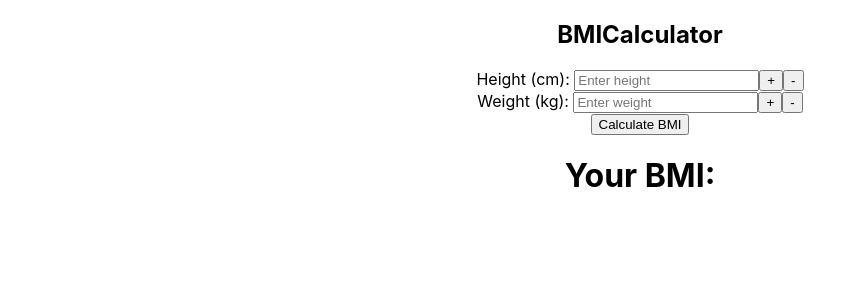
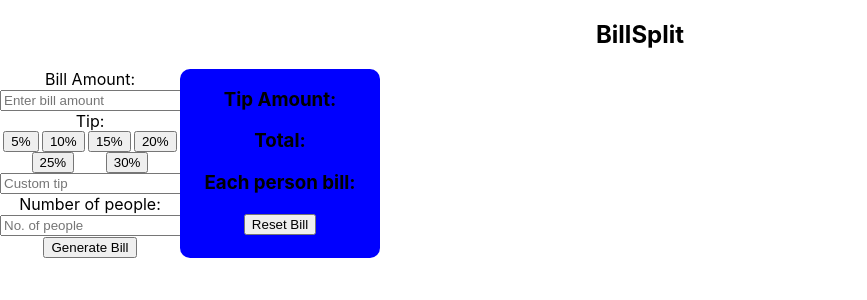
Before and after one commit to D1sha-Singh/frontend-mini-challenges, a React (Create React App) app: page / in a window 1280 px wide. Shown: the top 300 px of the page, without its empty margins (0-867 px from the left). Built offline with nearby package versions, Linux system fonts and the light colour scheme.

Commit message:
bill calculator

```diff
--- a/src/App.js
+++ b/src/App.js
@@ -1,13 +1,14 @@
-import logo from './logo.svg';
 import './App.css';
 import ColorMe from './components/ColorMe';
 import BMICalculator from './components/BMICalculator';
+import BillSplit from './components/BillSplit';
 
 function App() {
   return (
     <div className="App">
       {/* <ColorMe /> */}
-      <BMICalculator />
+      {/* <BMICalculator /> */}
+      <BillSplit />
     </div>
   );
 }
--- /dev/null
+++ b/src/components/BillSplit.jsx
@@ -0,0 +1,101 @@
+import React, { useState } from "react";
+
+const BillSplit = () => {
+  const [bill, setBill] = useState("");
+  const [tip, setTip] = useState("");
+  const [people, setPeople] = useState("");
+  const [contri, setContri] = useState("");
+  const [total, setTotal] = useState("");
+  const [shouldGen, setShouldGen] = useState(false);
+
+  const calcTip = (percent) => {
+    let tipVal = (bill * percent) / 100;
+    setTip(tipVal);
+  };
+
+  const calcBill = () => {
+    setShouldGen(true)
+    let tot =  +bill + tip
+    setTotal(tot)
+    setContri(tot/ people)
+  }
+  const reset = () => {
+    setTip(null);
+    setTotal(null)
+    setContri(null)
+    setPeople(null)
+    setBill(null)
+    setShouldGen(false)
+  }
+
+  return (
+    <div>
+      <h2>BillSplit</h2>
+      <div style={{ display: "flex", flexDirection: "row" }}>
+        <div
+          style={{
+            borderColor: "black",
+            borderRadius: 10,
+            borderWidth: 2,
+            width: 180,
+            height: "auto",
+          }}
+        >
+          <div>
+            <label>Bill Amount: </label>
+            <input
+              placeholder="Enter bill amount"
+              value={bill}
+              onChange={(e) => setBill(e.target.value)}
+            />
+            <label>Tip:</label>
+            <div
+              style={{
+                display: "flex",
+                justifyContent: "space-evenly",
+                flexWrap: "wrap",
+              }}
+            >
+              <button onClick={() => calcTip(5)} disabled={bill === null}>5%</button>
+              <button onClick={() => calcTip(10)} disabled={bill === null}>10%</button>
+              <button onClick={() => calcTip(15)} disabled={bill === null}>15%</button>
+              <button onClick={() => calcTip(20)} disabled={bill === null}>20%</button>
+              <button onClick={() => calcTip(25)} disabled={bill === null}>25%</button>
+              <button onClick={() => calcTip(30)} disabled={bill === null}>30%</button>
+              <input
+                placeholder="Custom tip"
+                onChange={(e) => calcTip(e.target.value)}
+              />
+            </div>
+            <label>Number of people:</label>
+            <input
+                placeholder="No. of people"
+                onChange={(e) => setPeople(e.target.value)}
+              />
+               <button onClick={calcBill}>Generate Bill</button>
+          </div>
+        </div>
+        <div
+          style={{
+            borderColor: "grey",
+            borderRadius: 10,
+            borderWidth: 2,
+            width: 200,
+            height: "auto",
+            backgroundColor: 'blue'
+          }}
+        >
+            <h3>Tip Amount:</h3>
+            {shouldGen && <h3>{tip}</h3>}
+            <h3>Total:</h3>
+            {shouldGen && <h3>{total}</h3>}
+            <h3>Each person bill: </h3>
+            {shouldGen && <h3>{contri}</h3>}
+            <button onClick={reset}>Reset Bill</button>
+        </div>
+      </div>
+    </div>
+  );
+};
+
+export default BillSplit;
```
